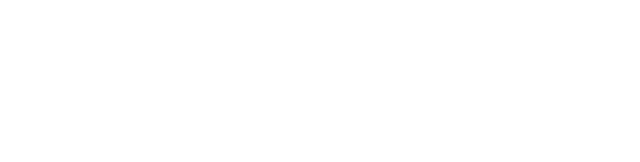
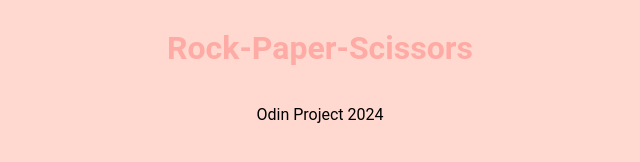
Before and after one commit to AndzhurT/odin-rock-paper-scissors, a plain HTML site: page index.html in a window 1280 px wide. Shown: the whole page, without its empty margins (320-960 px from the left). Drawn offline with Linux system fonts and the light colour scheme.

Commit message:
Add CSS to the page
Add some styling to the page, background color changed.

```diff
--- a/index.html
+++ b/index.html
@@ -4,9 +4,16 @@
     <meta charset="UTF-8">
     <meta name="viewport" content="width=device-width, initial-scale=1.0">
     <title>Document</title>
+    <link rel="stylesheet" href="style.css">
 </head>
 <body>
-
+    <!-- Header section -->
+    <header class="header">
+        <h1> Rock-Paper-Scissors </h1>
+    </header>
+    <div class="footer">
+        <p>Odin Project 2024</p>
+    </div>
 </body>
 <script src="script.js"></script>
 </html>
--- a/script.js
+++ b/script.js
@@ -0,0 +1,3 @@
+
+
+console.log("Hello World")
--- /dev/null
+++ b/style.css
@@ -0,0 +1,21 @@
+
+body {
+    background-color: #ffd9d0;
+    font-family: Roboto;
+}
+
+/* Header styling */
+header {
+    display: flex;
+    justify-content: center;
+    align-items: center;
+    color: #ffaba5;
+    box-shadow: #ffb9af;
+}
+
+/* Footer styling */
+.footer {
+    display: flex;
+    justify-content: center;
+    align-items: center;
+}
```
